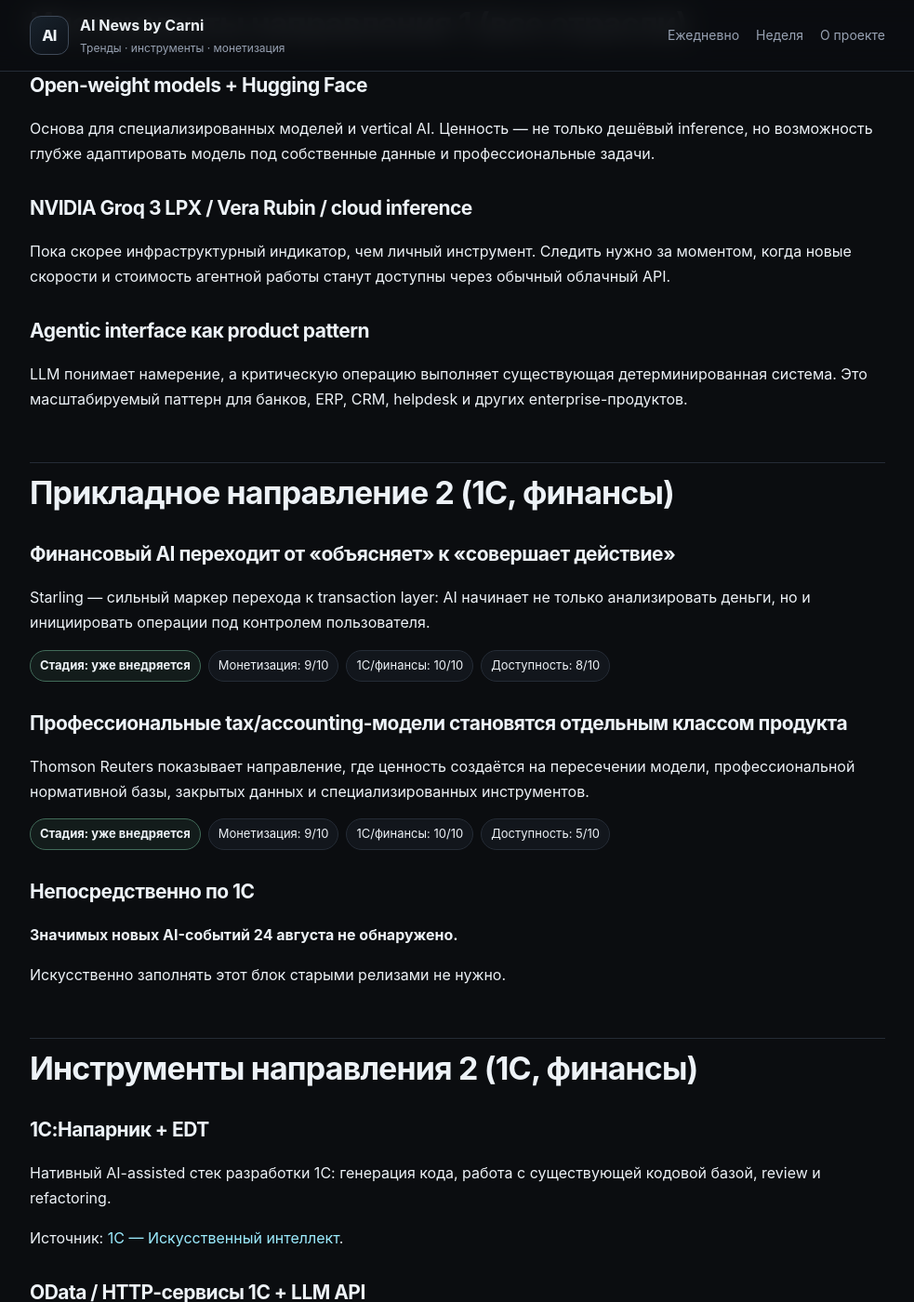
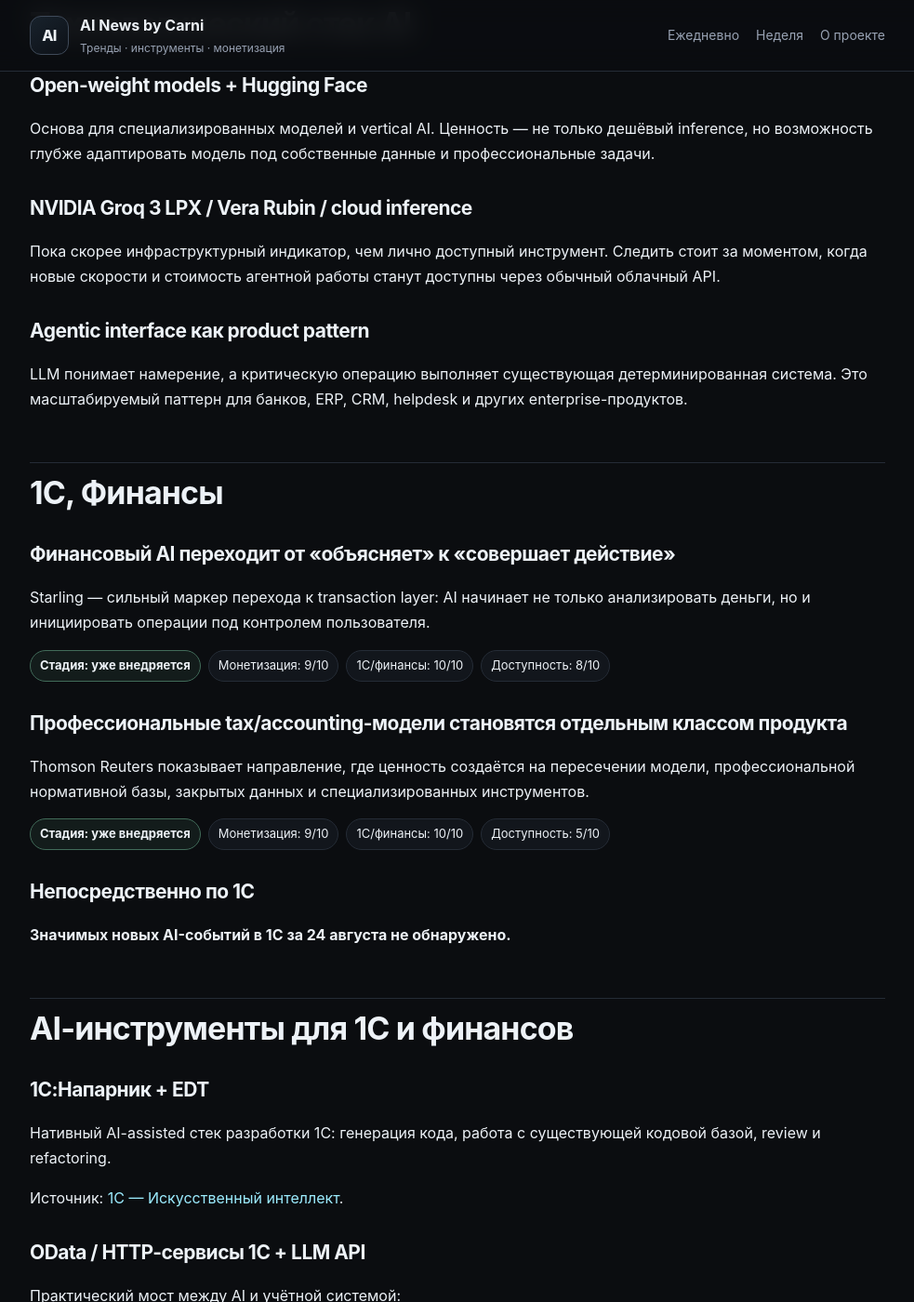
Before and after one commit to DmitryCarni/ai-news-by-carni, a Jekyll site: the page built from daily/2026-08-24.md, in a window 1280 px wide and 1400 px high, scrolled down 2435 px. Shown: the whole window at 93% size, without its empty margins (148-1131 px from the left). Built offline with Jekyll 4.4.1, drawn with Linux system fonts in a browser that asks for light colours; some of the changed text lies outside the part shown.

Commit message:
Apply public section names and remove editorial meta text

```diff
--- a/daily/2026-08-24.md
+++ b/daily/2026-08-24.md
@@ -6,7 +6,7 @@ report_date_display: "24 августа 2026"
 card_title: "Agentic infrastructure и vertical AI"
 summary: "NVIDIA, Thomson Reuters, Starling и сигнал embodied AI."
 title: "AI-радар — 24 августа 2026"
-description: "Ежедневный AI-радар: фундаментальные сдвиги, прикладная монетизация, инструменты, 1С и финансы."
+description: "Ежедневный AI-радар: фундаментальные сдвиги, прикладная монетизация, технологический стек, 1С и финансы."
 permalink: /daily/2026-08-24/
 ---
 
@@ -17,15 +17,15 @@ permalink: /daily/2026-08-24/
 <p class="meta">Период: 00:00–23:59 · Отбор: сначала рынок, затем персональная релевантность.</p>
 
 <div class="report-nav">
-<a href="#фундаментально">Фундаментально</a>
-<a href="#прикладное-направление-1-все-отрасли">Прикладное 1</a>
-<a href="#инструменты-направления-1-все-отрасли">Инструменты 1</a>
-<a href="#прикладное-направление-2-1с-финансы">1С / финансы</a>
-<a href="#инструменты-направления-2-1с-финансы">Инструменты 2</a>
+<a href="#fundamental">Фундаментальные тренды</a>
+<a href="#applied">Прикладные направления</a>
+<a href="#stack">Технологический стек</a>
+<a href="#finance">1С, Финансы</a>
+<a href="#finance-tools">AI-инструменты</a>
 <a href="#главные-выводы-дня">Выводы</a>
 </div>
 
-## Фундаментально
+## Фундаментальные тренды AI-отрасли {#fundamental}
 
 ### Agentic AI становится отдельным классом вычислительной инфраструктуры
 
@@ -66,7 +66,7 @@ World Humanoid Robot Games всё больше становятся полиго
 
 Источник: [Reuters](https://www.reuters.com/world/asia-pacific/robots-can-outrun-humans-can-they-plug-cable-2026-08-23/).
 
-## Прикладное направление 1 (все отрасли)
+## Прикладные направления AI-отрасли {#applied}
 
 ### Vertical AI на собственных данных
 
@@ -101,7 +101,7 @@ Starling Bank начал раскатывать AI-ассистента для b
 
 Software agents работают с API, браузерами и кодом; embodied AI пытается перенести ту же агентность в физический мир. Массовая экономика гуманоидов ещё не доказана, но направление достаточно серьёзное, чтобы его уже нельзя было считать чистой демонстрацией.
 
-## Инструменты направления 1 (все отрасли)
+## Технологический стек AI {#stack}
 
 ### Open-weight models + Hugging Face
 
@@ -109,13 +109,13 @@ Software agents работают с API, браузерами и кодом; emb
 
 ### NVIDIA Groq 3 LPX / Vera Rubin / cloud inference
 
-Пока скорее инфраструктурный индикатор, чем личный инструмент. Следить нужно за моментом, когда новые скорости и стоимость агентной работы станут доступны через обычный облачный API.
+Пока скорее инфраструктурный индикатор, чем лично доступный инструмент. Следить стоит за моментом, когда новые скорости и стоимость агентной работы станут доступны через обычный облачный API.
 
 ### Agentic interface как product pattern
 
 LLM понимает намерение, а критическую операцию выполняет существующая детерминированная система. Это масштабируемый паттерн для банков, ERP, CRM, helpdesk и других enterprise-продуктов.
 
-## Прикладное направление 2 (1С, финансы)
+## 1С, Финансы {#finance}
 
 ### Финансовый AI переходит от «объясняет» к «совершает действие»
 
@@ -141,11 +141,9 @@ Thomson Reuters показывает направление, где ценнос
 
 ### Непосредственно по 1С
 
-**Значимых новых AI-событий 24 августа не обнаружено.**
+**Значимых новых AI-событий в 1С за 24 августа не обнаружено.**
 
-Искусственно заполнять этот блок старыми релизами не нужно.
-
-## Инструменты направления 2 (1С, финансы)
+## AI-инструменты для 1С и финансов {#finance-tools}
 
 ### 1С:Напарник + EDT
 
```
